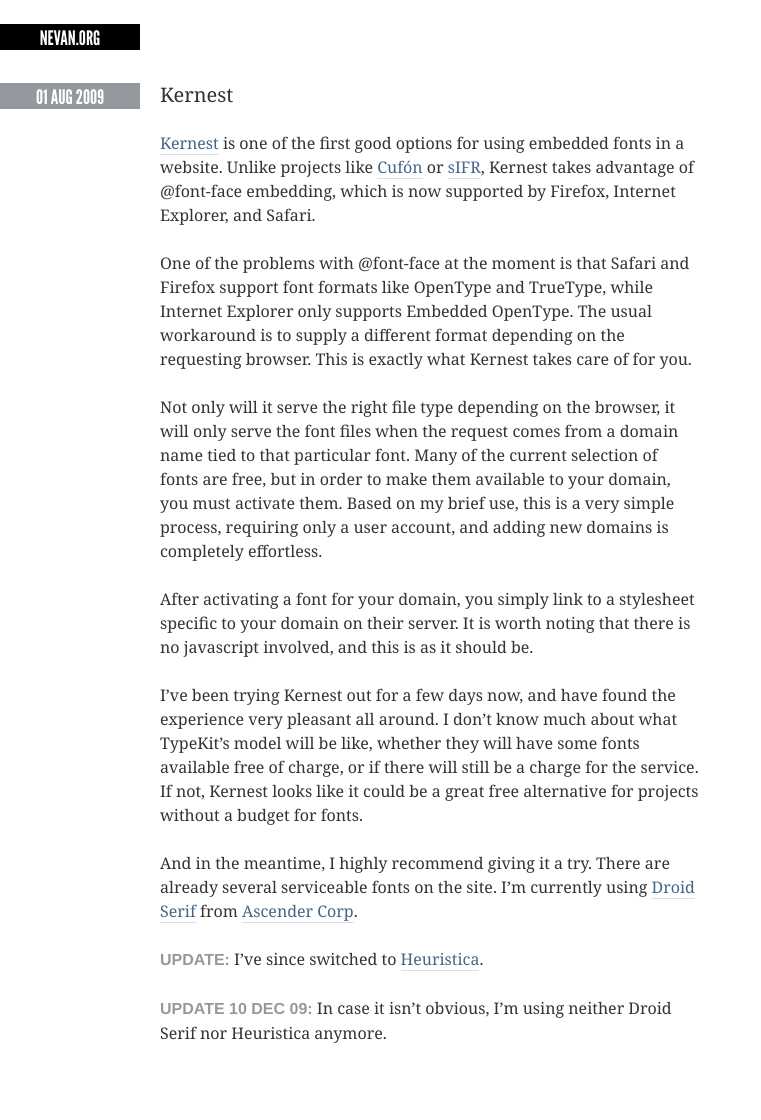
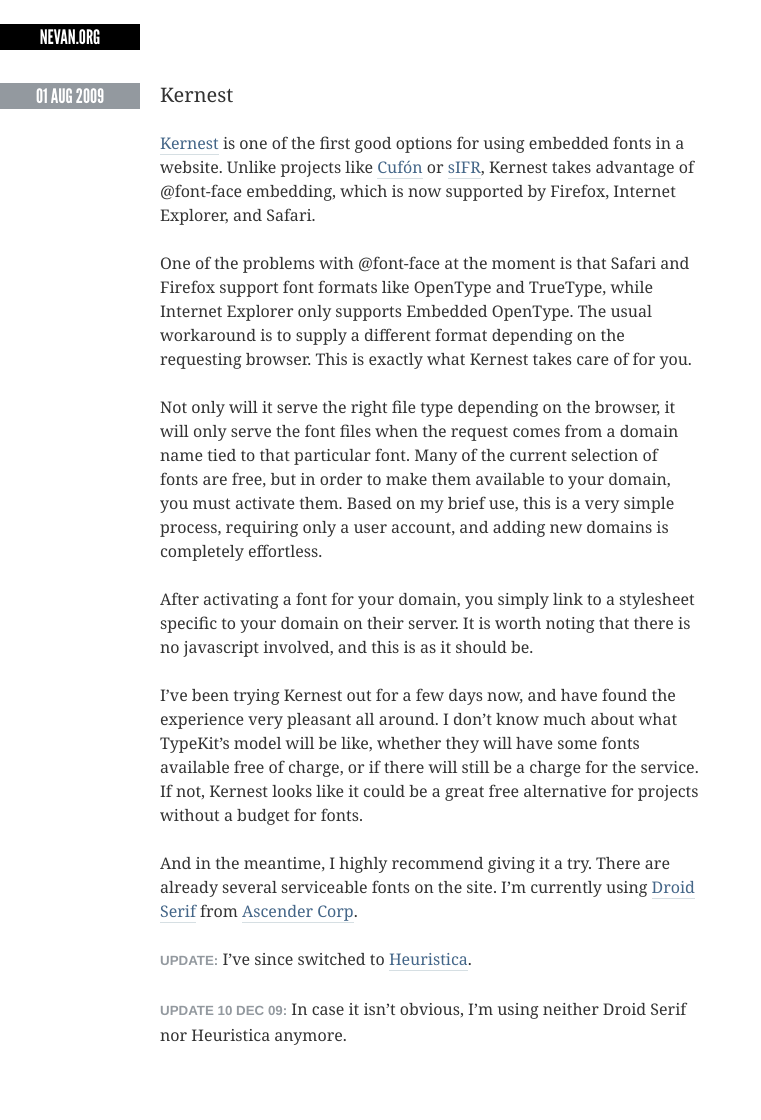
Before and after one commit to nevanscott/nevanscott, a Jekyll site: the page html/2009/08/kernest/index.html, which Jekyll copies as it is, in a window 1280 px wide. Shown: the whole page, without its empty margins (0-761 px from the left). Built offline with Jekyll 4.4.1, drawn with Linux system fonts in a browser that asks for light colours; Markdown is read by kramdown in place of the engine named in the settings.

Commit message:
tweak to the sans font

```diff
--- a/html/media/css/main.css
+++ b/html/media/css/main.css
@@ -53,7 +53,7 @@
 	border: none;
 	background: #345;
 	color: #FFF;
-	padding: 2px 20px 0 20px;
+	padding: 1px 20px;
 	width: 100px;
 	margin-right: 20px;
 	}
@@ -135,7 +135,7 @@
 	float: left;
 	background: #345;
 	color: #FFF;
-	padding: 2px 20px 0 20px;
+	padding: 1px 20px;
 	width: 100px;
 	clear: both;
 	text-align: center;
@@ -156,6 +156,7 @@
 	font-family: "ff-meta-condensed-web-pro-1", "ff-meta-condensed-web-pro-2", Helvetica Neue, Arial, Helvetica, sans-serif;
 	text-transform: uppercase;
 	font-weight: bold;
+	font-size: smaller;
 	}
 
 .clear {
--- a/media/css/main.css
+++ b/media/css/main.css
@@ -53,7 +53,7 @@
 	border: none;
 	background: #345;
 	color: #FFF;
-	padding: 2px 20px 0 20px;
+	padding: 1px 20px;
 	width: 100px;
 	margin-right: 20px;
 	}
@@ -135,7 +135,7 @@
 	float: left;
 	background: #345;
 	color: #FFF;
-	padding: 2px 20px 0 20px;
+	padding: 1px 20px;
 	width: 100px;
 	clear: both;
 	text-align: center;
@@ -156,6 +156,7 @@
 	font-family: "ff-meta-condensed-web-pro-1", "ff-meta-condensed-web-pro-2", Helvetica Neue, Arial, Helvetica, sans-serif;
 	text-transform: uppercase;
 	font-weight: bold;
+	font-size: smaller;
 	}
 
 .clear {
```
